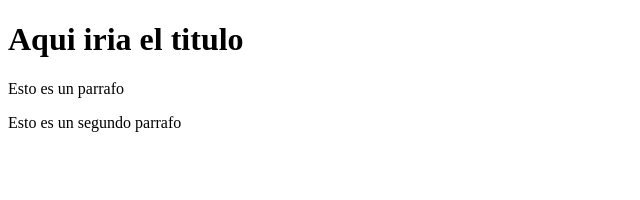
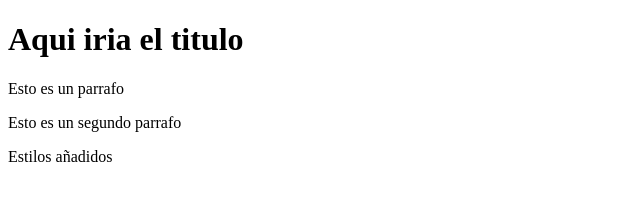
Before and after one commit to javiertejero9/git1, a plain HTML site: page index.html in a window 1280 px wide. Shown: the whole page, without its empty margins (0-640 px from the left). Drawn offline with Linux system fonts and the light colour scheme.

```diff
--- a/index.html
+++ b/index.html
@@ -9,5 +9,7 @@
     <h1> Aqui iria el titulo</h1>
     <p>Esto es un parrafo</h>
     <p>Esto es un segundo parrafo</p>
+
+    <p>Estilos añadidos</p>
 </body>
 </html>
```
